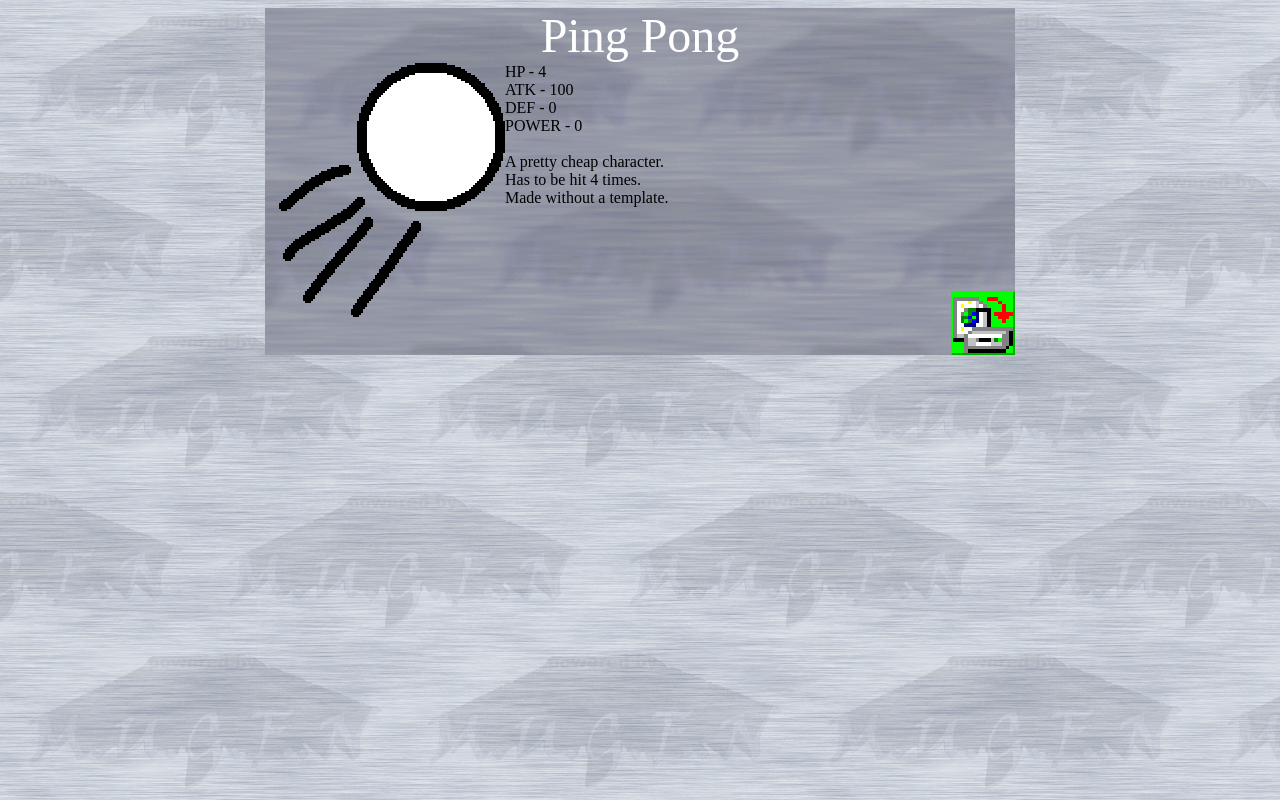
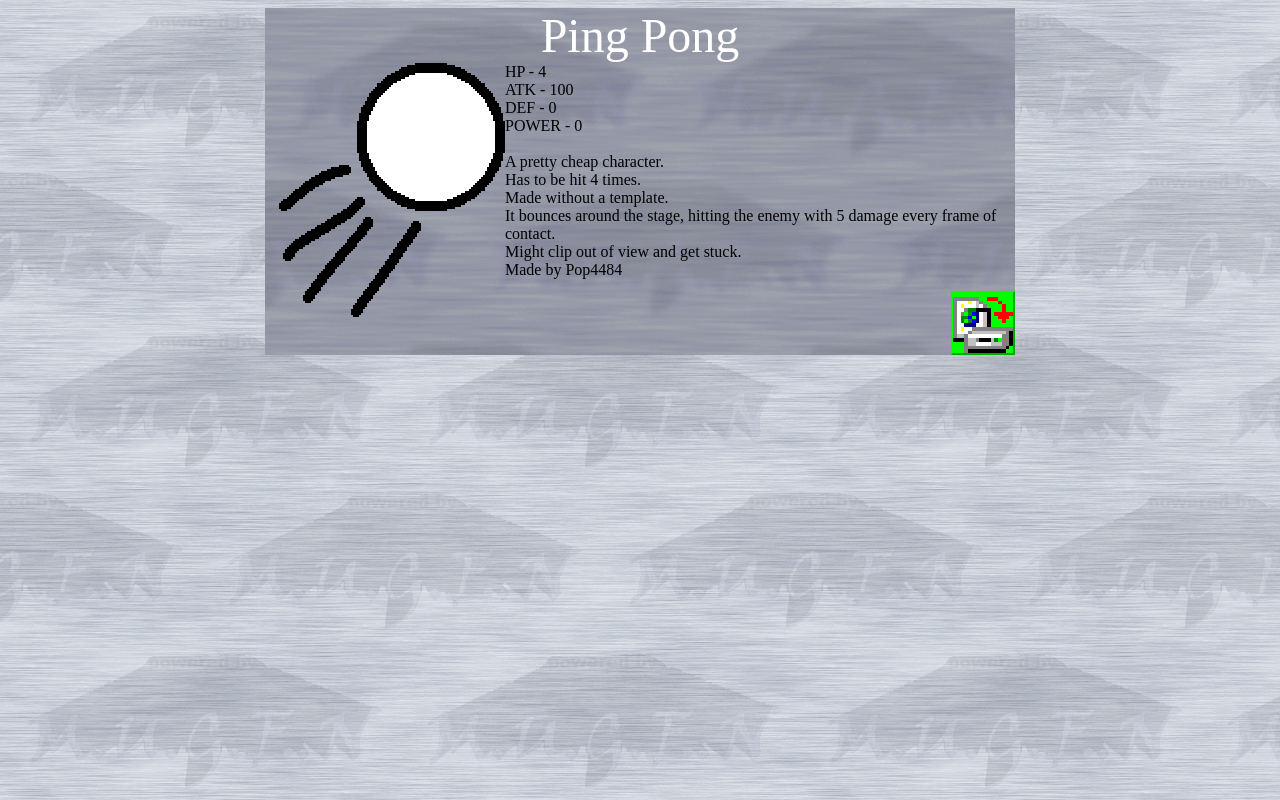
Before and after one commit to Pop4484/pop4484.github.io, a plain HTML site: page mugen/index.html in a window 1280 px wide. Drawn offline with Linux system fonts and the light colour scheme.

Commit message:
Update index.html

```diff
--- a/mugen/index.html
+++ b/mugen/index.html
@@ -87,6 +87,12 @@ CHARTEMPLATE
                 Has to be hit 4 times.
                 <br>
                 Made without a template.
+                <br>
+                It bounces around the stage, hitting the enemy with 5 damage every frame of contact.
+                <br>
+                Might clip out of view and get stuck.
+                <br>
+                Made by Pop4484
             </div>
             <a href="chars/pingpong.zip">
                 <button class="downloadbutton"></button>
```
